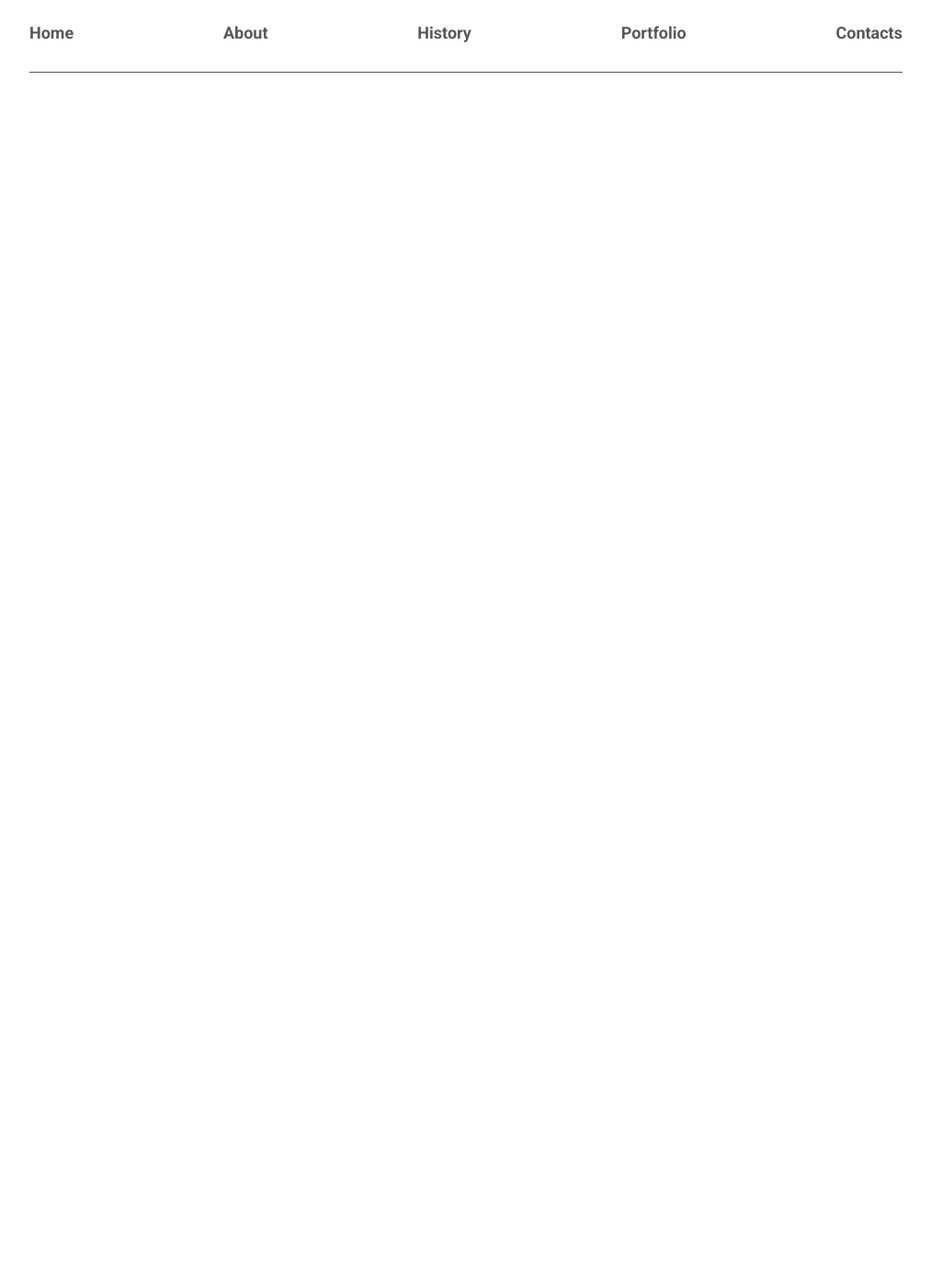
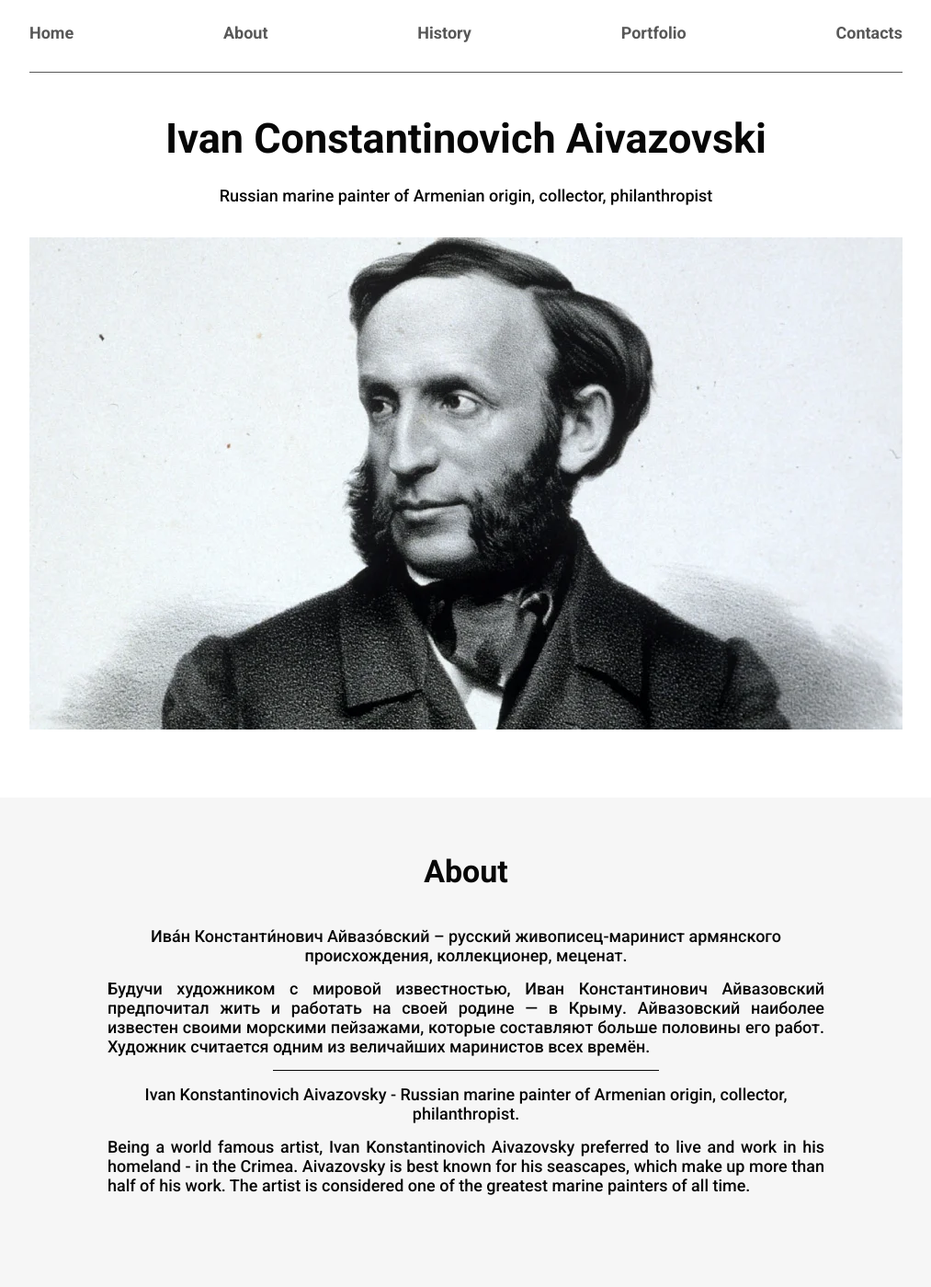
Before and after one commit to Mistyowl/Artist_pag, a plain HTML site: page index.html in a window 1280 px wide. Shown: the whole page at 92% size, without its empty margins (133-1146 px from the left). Before the commit the page ends 800 px from the top, so only its background shows below. Drawn offline with Linux system fonts and the light colour scheme.

Commit message:
About section

```diff
--- a/index.css
+++ b/index.css
@@ -1,3 +1,5 @@
 @import url(styles/variables.css);
 @import url(styles/basic.css);
 @import url(styles/header.css);
+@import url(styles/home.css);
+@import url(styles/about.css);
--- a/index.html
+++ b/index.html
@@ -35,8 +35,26 @@
             </nav>
         </div>
     </header>
-    <main>
+    <main aria-label="main">
+        <section class="home" aria-label="home section">
+            <div class="container">
+                <h1 class="home-title" aria-label="title">Ivan Constantinovich Aivazovski</h1>
+                <p class="home-description" aria-label="description">Russian marine painter of Armenian origin, collector, philanthropist</p>
+                <img src="assets/webp/portrait.webp" alt="photo portrait of Aivazovski" class="home-img">
+            </div>
+        </section>
+        <section class="about" aria-label="about section">
+            <div class="container">
+                <h2 class="about-title" aria-label="about title">About</h2>
+                <h3 class="about-subtitle-ru" aria-label="about subtitle ru">Ива́н Константи́нович Айвазо́вский – русский живописец-маринист армянского происхождения, коллекционер, меценат.</h3>
+                <p class="about-description-ru" aria-label="about description ru">Будучи художником с мировой известностью, Иван Константинович Айвазовский предпочитал жить и работать на своей родине — в Крыму. Айвазовский наиболее известен своими морскими пейзажами, которые составляют больше половины его работ. Художник считается одним из величайших маринистов всех времён.</p>
 
+                <hr class="divider" aria-label="divider">
+
+                <h3 class="about-subtitle-en" aria-label="about subtitle en">Ivan Konstantinovich Aivazovsky - Russian marine painter of Armenian origin, collector, philanthropist.</h3>
+                <p class="about-description-en" aria-label="about description en">Being a world famous artist, Ivan Konstantinovich Aivazovsky preferred to live and work in his homeland - in the Crimea. Aivazovsky is best known for his seascapes, which make up more than half of his work. The artist is considered one of the greatest marine painters of all time.</p>
+            </div>
+        </section>
     </main>
     <footer>
 
--- /dev/null
+++ b/styles/about.css
@@ -0,0 +1,46 @@
+.about {
+    text-align: center;
+    background-color: var(--bg-main-grey);
+    color: var(--font-color);
+    padding: 60px 30px 100px;
+}
+
+.about-title {
+    font-size: 34px;
+    font-weight: 700;
+    margin: 0 0 40px;
+}
+
+.about-subtitle-ru,
+.about-subtitle-en {
+    font-size: 18px;
+    font-weight: 500;
+    margin: 0 auto 15px;
+    max-width: 780px;
+}
+
+.about-description-ru,
+.about-description-en {
+    font-size: 18px;
+    font-weight: 500;
+    margin: 0 auto 15px;
+    text-align: justify;
+    max-width: 780px;
+}
+
+.about-subtitle-en {
+    margin: 15px auto 15px;
+}
+
+.about-description-en {
+    margin: 0 auto;
+}
+
+@media (max-width: 480px) {
+    .about-subtitle-ru,
+    .about-subtitle-en,
+    .about-description-ru,
+    .about-description-en {
+        font-size: 14px;
+    }
+}
--- a/styles/basic.css
+++ b/styles/basic.css
@@ -11,7 +11,6 @@ body {
 
 ul {
     list-style: none;
-    margin: 0;
     padding: 0;
 }
 
@@ -25,3 +24,12 @@ a {
     max-width: 970px;
     padding: 0 10px;
 }
+
+.divider {
+    height: 1px;
+    max-width: 420px;
+    width: 100%;
+    background-color: var(--font-color);
+    border: none;
+    margin: 0 auto;
+}
--- /dev/null
+++ b/styles/home.css
@@ -0,0 +1,39 @@
+.home {
+    text-align: center;
+    padding: 0 30px 70px;
+}
+
+.home-title {
+    font-size: 45px;
+    font-weight: 700;
+    color: var(--font-color);
+    margin: 45px 0 25px 0;
+}
+
+.home-description {
+    font-size: 18px;
+    font-weight: 500;
+    color: var(--font-color);
+    margin: 0 0 35px 0;
+}
+
+.home-img {
+    width: 100%;
+    height: 535px;
+    object-fit: cover;
+}
+
+@media (max-width: 480px) {
+    .home {
+        text-align: left;
+    }
+    .home-title {
+        max-width: 240px;
+        font-size: 32px;
+        margin: 65px 0 25px 0;
+    }
+    .home-description {
+        font-size: 14px;
+        margin: 0 0 30px;
+    }
+}
```
